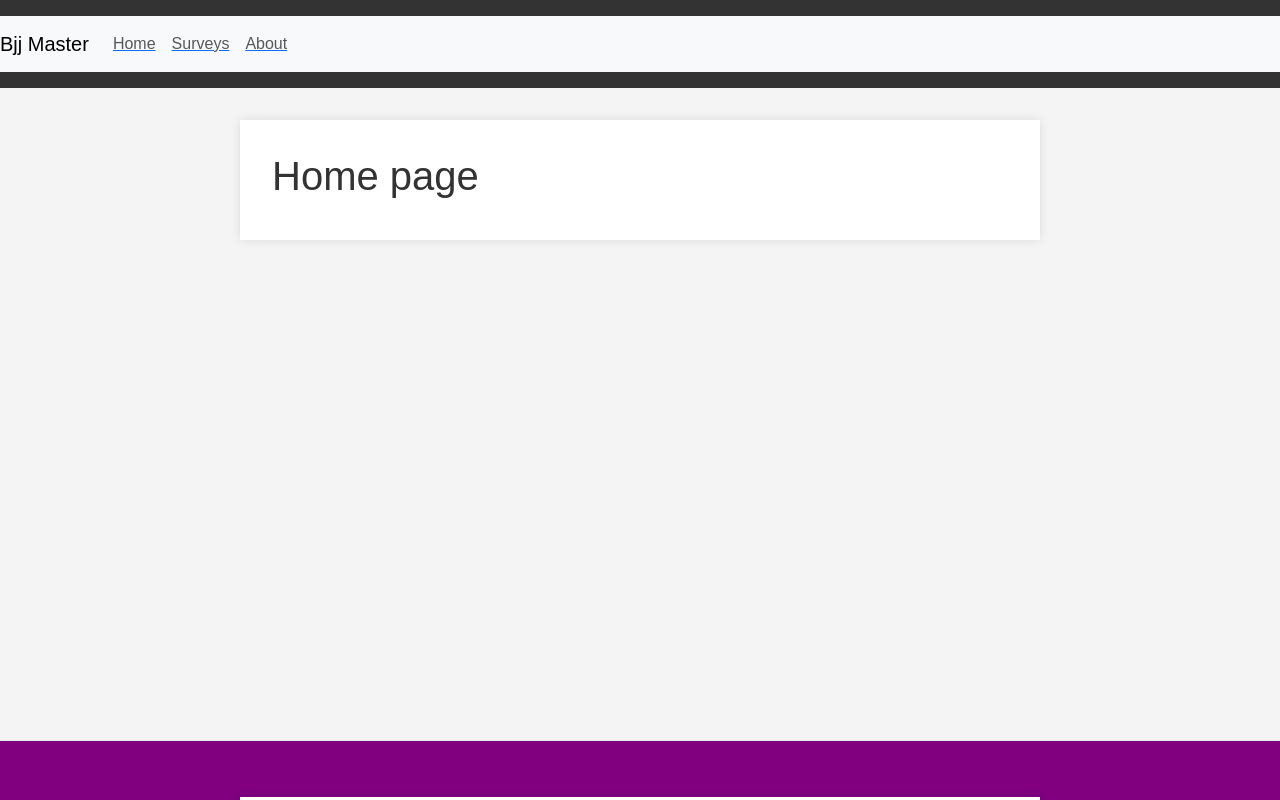
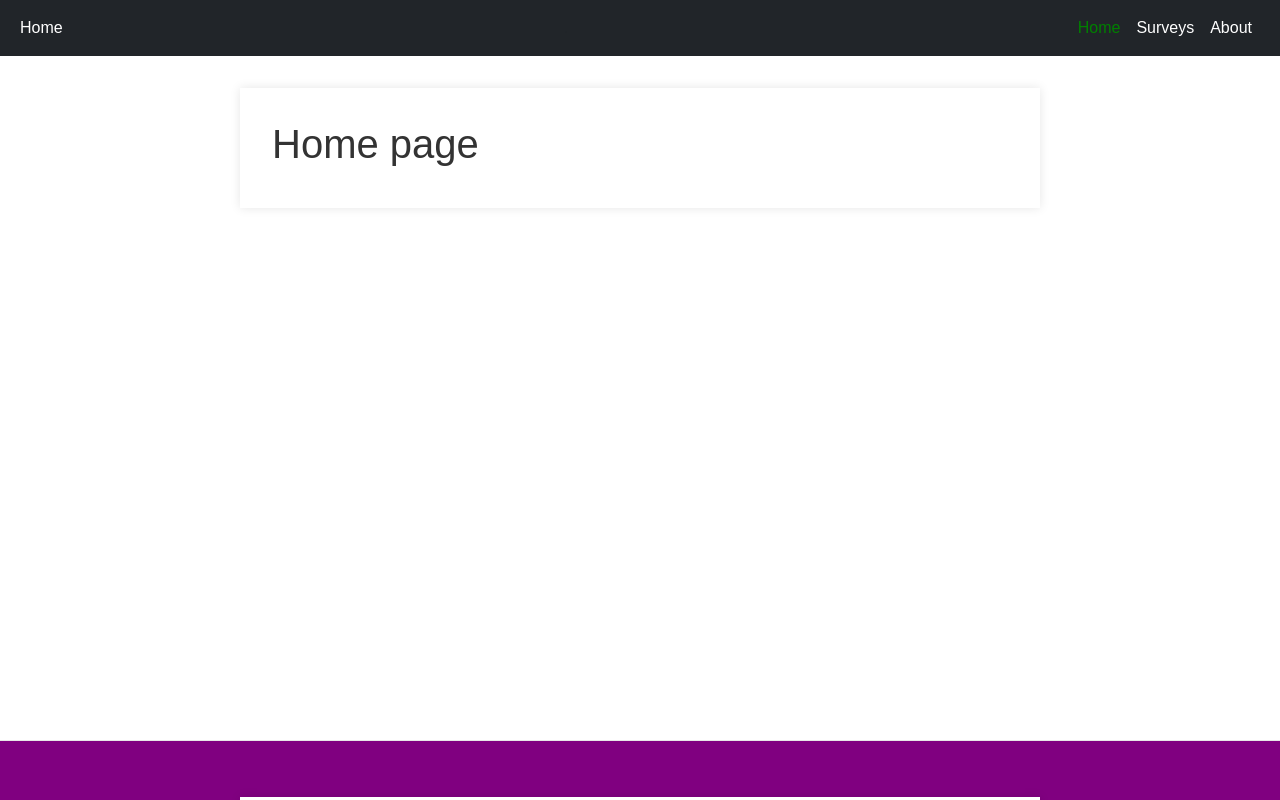
Before and after one commit to evatikiotis/Jiu-Jitsu-Surveys, a Next.js app in the folder FE-surveys-webapp/: page / in a window 1280 px wide. Built offline with nearby package versions, Linux system fonts and the light colour scheme.

Commit message:
blog post page

```diff
--- a/FE-surveys-webapp/src/components/Footer.js
+++ b/FE-surveys-webapp/src/components/Footer.js
@@ -4,23 +4,6 @@ export default function Footer() {
   return (
     <footer className="footer mt-auto py-3 text-white">
       <div className="container">Place sticky footer content here.</div>
-      <style jsx>
-        {`
-          .footer {
-            background-color: purple;
-            font-size: 20px;
-            color: white;
-            border-top: 1px solid #e7e7e7;
-            text-align: center;
-            padding: 20px;
-            position: fixed;
-            left: 0;
-            bottom: 0;
-            height: 60px;
-            width: 100%;
-          }
-        `}
-      </style>
     </footer>
   );
 }
--- a/FE-surveys-webapp/src/components/NavigationBar.js
+++ b/FE-surveys-webapp/src/components/NavigationBar.js
@@ -2,6 +2,7 @@ import React from "react";
 import Nav from "react-bootstrap/Nav";
 import Navbar from "react-bootstrap/Navbar";
 import NavigationLink from "./NavigationLink";
+import Link from "next/link";
 
 export default function NavigationBar(router) {
   const HOME_LABEL = "Home";
@@ -15,24 +16,30 @@ export default function NavigationBar(router) {
 
   return (
     <header>
-      <Navbar bg="light">
-        <Navbar.Brand href="#home">Bjj Master</Navbar.Brand>
+      <Navbar bg="dark">
+      <div className="nav-container">
+        <Link href={HOME_PATHNAME} className="nav-link">
+          {HOME_LABEL}
+        </Link>
+        </div>.
+        <div className="nav-container">
           <Navbar.Toggle aria-controls="basic-navbar-nav" />
           <Navbar.Collapse id="basic-navbar-nav">
             <Nav className="mr-auto">
-            <Nav.Item className={isActive(HOME_PATHNAME)}>
-              <NavigationLink href={HOME_PATHNAME} label={HOME_LABEL} />
+              <Nav.Item>
+                <NavigationLink href={HOME_PATHNAME} label={HOME_LABEL} isActive={isActive(HOME_PATHNAME)}/>
               </Nav.Item>
 
               <Nav.Item className={isActive(SURVEYS_PATHNAME)}>
-              <NavigationLink href={SURVEYS_PATHNAME} label={SURVEYS_LABEL} />
+                <NavigationLink href={SURVEYS_PATHNAME} label={SURVEYS_LABEL} isActive={isActive(SURVEYS_PATHNAME)}/>
               </Nav.Item>
 
               <Nav.Item className={isActive(ABOUT_PATHNAME)}>
-              <NavigationLink href={ABOUT_PATHNAME} label={ABOUT_LABEL} />
+                <NavigationLink href={ABOUT_PATHNAME} label={ABOUT_LABEL} isActive={isActive(ABOUT_PATHNAME)}/>
               </Nav.Item>
             </Nav>
           </Navbar.Collapse>
+        </div>
       </Navbar>
     </header>
   );
--- a/FE-surveys-webapp/src/components/NavigationLink.js
+++ b/FE-surveys-webapp/src/components/NavigationLink.js
@@ -1,11 +1,9 @@
 import Link from "next/link";
 
-export default function NavigationLink({ label, href }) {
+export default function NavigationLink({ label, href, isActive }) {
   return (
-    <Link href={href}>
-      <div style={{ cursor: "pointer" }} className="nav-link">
+    <Link href={href} className={isActive ? "active nav-link" : "nav-link"}>
         {label}
-      </div>
     </Link>
   );
 }
--- a/FE-surveys-webapp/src/pages/surveys/index.tsx
+++ b/FE-surveys-webapp/src/pages/surveys/index.tsx
@@ -47,5 +47,7 @@ export async function getStaticProps() {
   //     surveys,
   //   },
   // };
-  return [];
+
+  return {props: {surveys: []}};
+
 }
--- a/FE-surveys-webapp/src/styles/GlobalStyles.tsx
+++ b/FE-surveys-webapp/src/styles/GlobalStyles.tsx
@@ -4,10 +4,36 @@ export default function GlobalStyles() {
   return (
     <style jsx global>
       {`
-          @media only screen and (max-width: 900px) {
-            .display-none-small-screen {
-              display: none;
+          .nav-link {
+            color: white;
           }
+          .active {
+            color: green !important;
+          }
+          .navbar-expand {
+            flex-wrap: nowrap;
+            justify-content: space-between;
+        }
+          .nav-container{
+            margin-right: 20px;
+            margin-left: 20px;
+          }
+
+          .nav-link:hover{
+            color: green;
+          }
+          .footer {
+            background-color: purple;
+            font-size: 20px;
+            color: white;
+            border-top: 1px solid #e7e7e7;
+            text-align: center;
+            padding: 20px;
+            position: fixed;
+            left: 0;
+            bottom: 0;
+            height: 60px;
+            width: 100%;
           }
           .blue-colorr {
             color: blue;
@@ -17,14 +43,9 @@ export default function GlobalStyles() {
             font-family: Arial, sans-serif;
             margin: 0;
             padding: 0;
-            background-color: #f4f4f4;
+            // background-color: #f4f4f4;
         }
-        header {
-            background-color: #333;
-            color: #fff;
-            padding: 1em 0;
-            text-align: center;
-       }
+
           .container {
               max-width: 800px;
               margin: 2em auto;
@@ -53,19 +74,7 @@ export default function GlobalStyles() {
               background-color: #333;
               color: #fff;
         }
-        .cta-button {
-            display: inline-block;
-            padding: 10px 20px;
-            margin: 20px 0;
-            background-color: #61dafb;
-            color: #fff;
-            text-decoration: none;
-            border-radius: 5px;
-            transition: background-color 0.3s;
-       }
-        .cta-button:hover {
-            background-color: #21a1f1;
-       }
+
 
 
 
```
Lines whose indentation alone changed are shown as unchanged.
